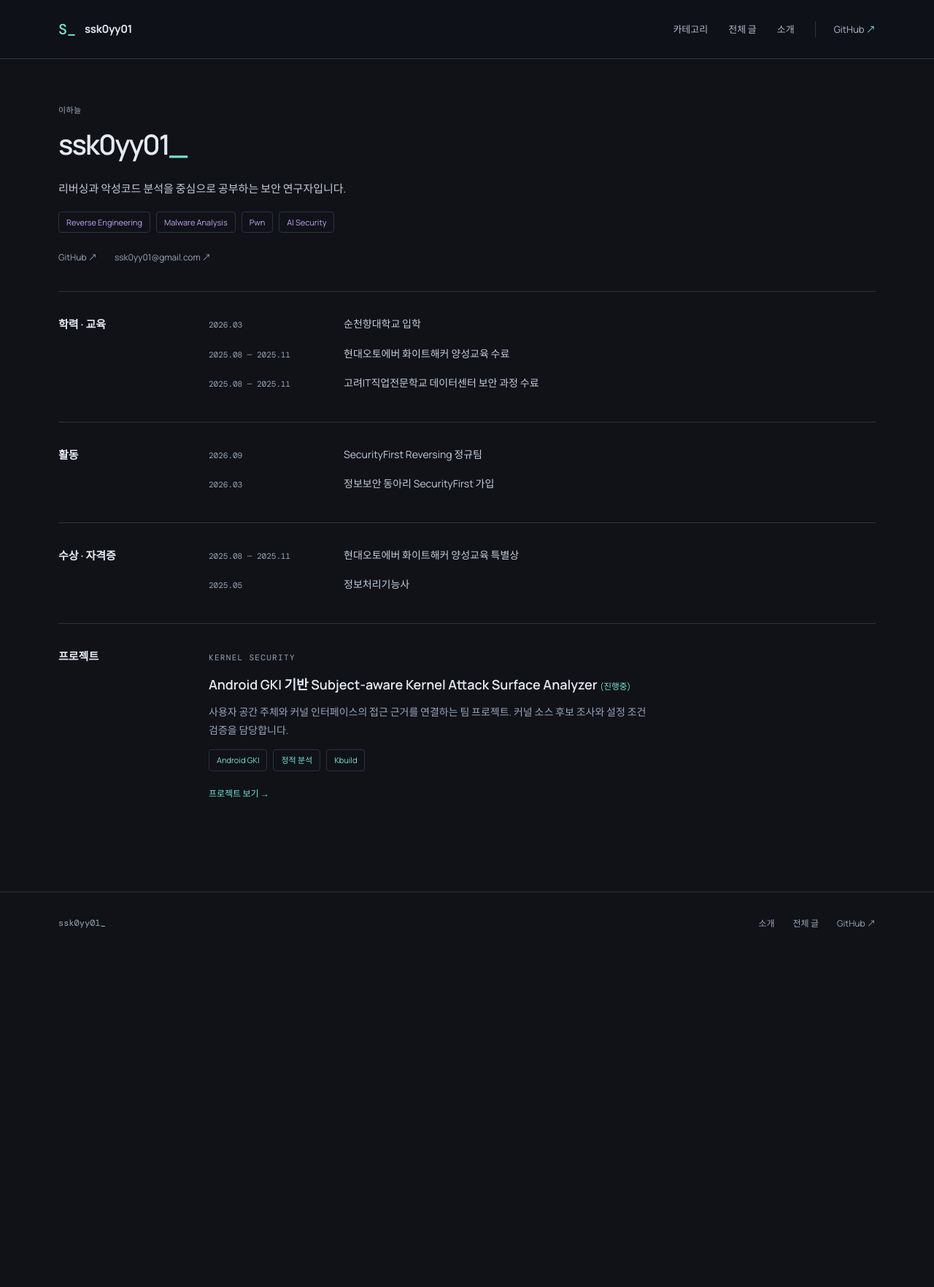
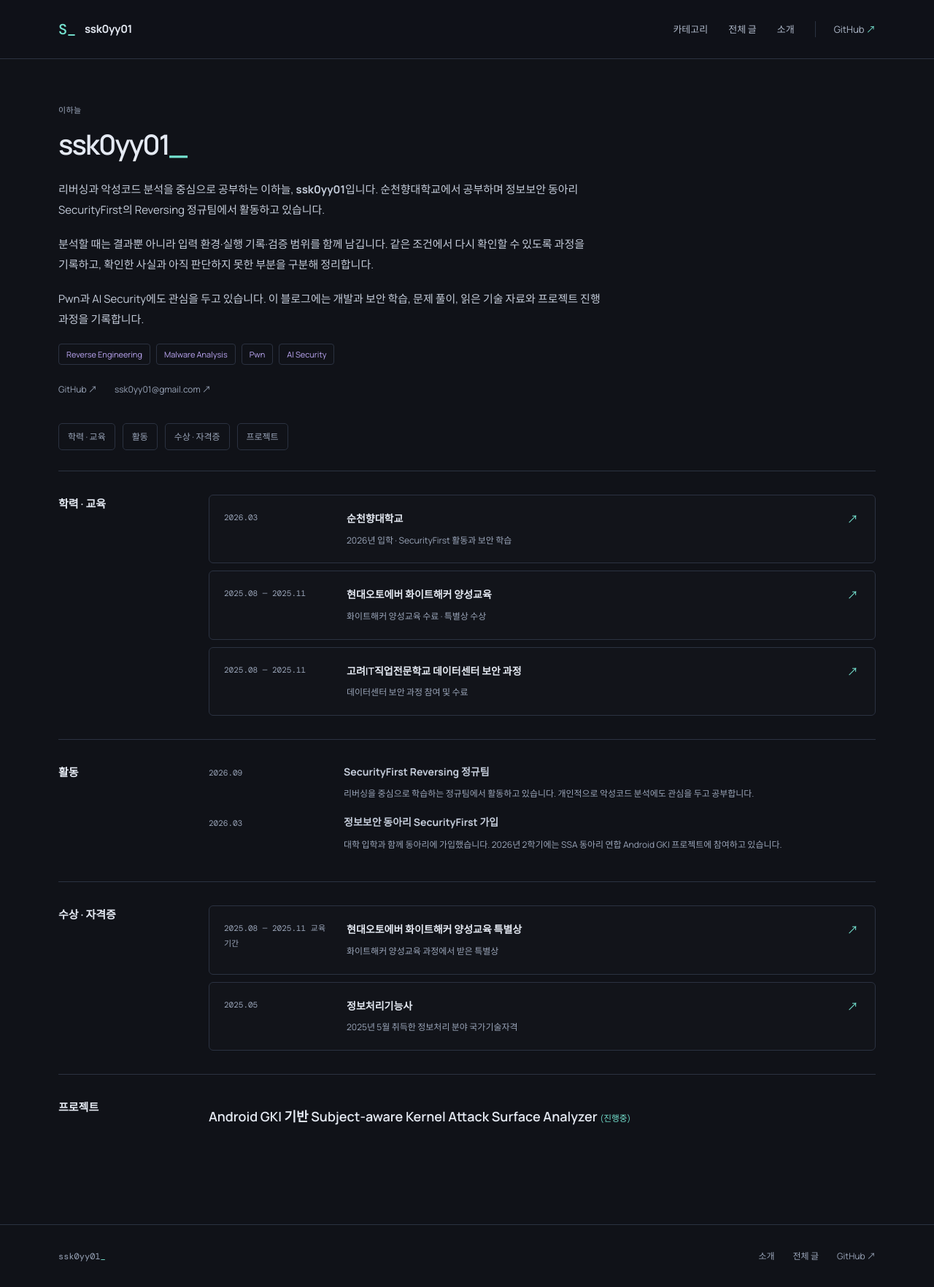
Before and after one commit to ssk0yy01/ssk0yy01.github.io, a Jekyll site: the page built from about/index.html, in a window 1280 px wide. Shown: the whole page at 73% size. Built offline with Jekyll 4.4.1, drawn with Linux system fonts in a browser that asks for light colours; before the commit the page ends 1308 px from its top, so only the background shows below that.

Commit message:
Expand profile with credential pages and optional evidence galleries

```diff
--- a/_config.yml
+++ b/_config.yml
@@ -6,6 +6,16 @@
 timezone: Asia/Seoul
 permalink: /posts/:title/
 markdown: kramdown
+collections:
+  credentials:
+    output: true
+    permalink: /about/:name/
+defaults:
+  - scope:
+      path: ""
+      type: credentials
+    values:
+      layout: credential
 exclude:
   - README.md
   - tests
--- /dev/null
+++ b/_credentials/autoever-award.md
@@ -0,0 +1,16 @@
+---
+title: 현대오토에버 화이트해커 양성교육 특별상
+group: awards
+kind: 수상
+period: "2025.08 — 2025.11 교육 기간"
+result: 특별상
+order: 1
+summary: "화이트해커 양성교육 과정에서 받은 특별상"
+evidence: []
+---
+
+## 수상 기록
+
+**현대오토에버 화이트해커 양성교육 특별상**을 수상했습니다. 교육 참여 기간은 2025년 8월부터 11월까지입니다.
+
+교육 수료와 수상은 각각의 이력으로 정리했습니다. 과정 참여 내용은 [화이트해커 양성교육 상세 페이지]({{ '/about/autoever-training/' | relative_url }})에서 확인할 수 있습니다.
--- /dev/null
+++ b/_credentials/autoever-training.md
@@ -0,0 +1,18 @@
+---
+title: 현대오토에버 화이트해커 양성교육
+group: education
+kind: 교육
+period: "2025.08 — 2025.11"
+result: 수료
+order: 2
+summary: "화이트해커 양성교육 수료 · 특별상 수상"
+evidence: []
+---
+
+## 교육 이력
+
+2025년 8월부터 11월까지 **현대오토에버 화이트해커 양성교육**에 참여해 과정을 수료했습니다. 리버싱과 악성코드 분석을 중심으로 보안 공부를 이어가는 과정에서 참여한 교육 이력입니다.
+
+## 관련 수상
+
+해당 교육에서 **특별상**을 수상했습니다. 수상 기록과 상장 자료는 [특별상 상세 페이지]({{ '/about/autoever-award/' | relative_url }})에서 별도로 정리합니다.
--- /dev/null
+++ b/_credentials/datacenter-training.md
@@ -0,0 +1,16 @@
+---
+title: 고려IT직업전문학교 데이터센터 보안 과정
+group: education
+kind: 교육
+period: "2025.08 — 2025.11"
+result: 수료
+order: 3
+summary: "데이터센터 보안 과정 참여 및 수료"
+evidence: []
+---
+
+## 교육 이력
+
+2025년 8월부터 11월까지 **고려IT직업전문학교 데이터센터 보안 과정**에 참여해 수료했습니다.
+
+보안 학습 과정에서 이수한 교육 중 하나로, 현대오토에버 화이트해커 양성교육과 같은 기간의 이력입니다. 두 교육 기록은 과정명과 수료 자료를 구분해 관리합니다.
--- /dev/null
+++ b/_credentials/information-processing.md
@@ -0,0 +1,16 @@
+---
+title: 정보처리기능사
+group: awards
+kind: 자격증
+period: "2025.05"
+result: 취득
+order: 2
+summary: "2025년 5월 취득한 정보처리 분야 국가기술자격"
+evidence: []
+---
+
+## 자격 취득
+
+2025년 5월 **정보처리기능사**를 취득했습니다.
+
+같은 해 하반기에는 화이트해커 양성교육과 데이터센터 보안 과정을 수료했으며, 이후 대학과 동아리 활동에서 리버싱·악성코드 분석 학습을 이어가고 있습니다.
--- /dev/null
+++ b/_credentials/sch-university.md
@@ -0,0 +1,18 @@
+---
+title: 순천향대학교
+group: education
+kind: 학력
+period: "2026.03"
+result: 입학
+order: 1
+summary: "2026년 입학 · SecurityFirst 활동과 보안 학습"
+evidence: []
+---
+
+## 학력
+
+2026년 3월 순천향대학교에 입학했습니다. 같은 달 정보보안 동아리 **SecurityFirst**에 가입하며 보안 분야의 학습과 동아리 활동을 이어가고 있습니다.
+
+## 함께 이어가는 활동
+
+2026년 9월부터 SecurityFirst Reversing 정규팀에서 활동하고 있습니다. 리버싱과 악성코드 분석에 관심을 두고 공부하며, 2026년 2학기 SSA 동아리 연합 프로젝트에도 참여하고 있습니다.
--- /dev/null
+++ b/_includes/credential-list.html
@@ -0,0 +1,10 @@
+<div class="credential-list">
+  {% assign entries = site.credentials | where: 'group', include.group | sort: 'order' %}
+  {% for entry in entries %}
+  <a class="credential-card" href="{{ entry.url | relative_url }}">
+    <span class="credential-date">{{ entry.period }}</span>
+    <span class="credential-copy"><strong>{{ entry.title }}</strong><span>{{ entry.summary }}</span></span>
+    <span class="credential-arrow" aria-hidden="true">↗</span>
+  </a>
+  {% endfor %}
+</div>
--- a/about/index.html
+++ b/about/index.html
@@ -6,35 +6,31 @@
 <section class="page-head shell profile-head">
   <p class="eyebrow">이하늘</p>
   <h1>ssk0yy01<span class="accent-period">_</span></h1>
-  <p class="profile-summary">리버싱과 악성코드 분석을 중심으로 공부하는 보안 연구자입니다.</p>
+  <p class="profile-summary">리버싱과 악성코드 분석을 중심으로 공부하는 이하늘, <strong>ssk0yy01</strong>입니다. 순천향대학교에서 공부하며 정보보안 동아리 SecurityFirst의 Reversing 정규팀에서 활동하고 있습니다.</p>
+  <p class="profile-summary">분석할 때는 결과뿐 아니라 입력 환경·실행 기록·검증 범위를 함께 남깁니다. 같은 조건에서 다시 확인할 수 있도록 과정을 기록하고, 확인한 사실과 아직 판단하지 못한 부분을 구분해 정리합니다.</p>
+  <p class="profile-summary">Pwn과 AI Security에도 관심을 두고 있습니다. 이 블로그에는 개발과 보안 학습, 문제 풀이, 읽은 기술 자료와 프로젝트 진행 과정을 기록합니다.</p>
   <div class="profile-interests"><span>Reverse Engineering</span><span>Malware Analysis</span><span>Pwn</span><span>AI Security</span></div>
   <div class="profile-links"><a href="https://github.com/ssk0yy01" target="_blank" rel="noopener noreferrer">GitHub ↗</a><a href="mailto:ssk0yy01@gmail.com">ssk0yy01@gmail.com ↗</a></div>
 </section>
+<nav class="shell profile-nav" aria-label="소개 목차"><a href="#education-heading">학력 · 교육</a><a href="#activities-heading">활동</a><a href="#awards-heading">수상 · 자격증</a><a href="#projects-heading">프로젝트</a></nav>
 <div class="shell profile-sections">
   <section class="profile-section" aria-labelledby="education-heading">
     <h2 id="education-heading">학력 · 교육</h2>
-    <dl class="profile-timeline">
-      <div><dt>2026.03</dt><dd>순천향대학교 입학</dd></div>
-      <div><dt>2025.08 — 2025.11</dt><dd>현대오토에버 화이트해커 양성교육 수료</dd></div>
-      <div><dt>2025.08 — 2025.11</dt><dd>고려IT직업전문학교 데이터센터 보안 과정 수료</dd></div>
-    </dl>
+    {% include credential-list.html group='education' %}
   </section>
   <section class="profile-section" aria-labelledby="activities-heading">
     <h2 id="activities-heading">활동</h2>
     <dl class="profile-timeline">
-      <div><dt>2026.09</dt><dd>SecurityFirst Reversing 정규팀</dd></div>
-      <div><dt>2026.03</dt><dd>정보보안 동아리 SecurityFirst 가입</dd></div>
+      <div><dt>2026.09</dt><dd><strong>SecurityFirst Reversing 정규팀</strong><p class="activity-note">리버싱을 중심으로 학습하는 정규팀에서 활동하고 있습니다. 개인적으로 악성코드 분석에도 관심을 두고 공부합니다.</p></dd></div>
+      <div><dt>2026.03</dt><dd><strong>정보보안 동아리 SecurityFirst 가입</strong><p class="activity-note">대학 입학과 함께 동아리에 가입했습니다. 2026년 2학기에는 SSA 동아리 연합 Android GKI 프로젝트에 참여하고 있습니다.</p></dd></div>
     </dl>
   </section>
   <section class="profile-section" aria-labelledby="awards-heading">
     <h2 id="awards-heading">수상 · 자격증</h2>
-    <dl class="profile-timeline">
-      <div><dt>2025.08 — 2025.11</dt><dd>현대오토에버 화이트해커 양성교육 특별상</dd></div>
-      <div><dt>2025.05</dt><dd>정보처리기능사</dd></div>
-    </dl>
+    {% include credential-list.html group='awards' %}
   </section>
   <section class="profile-section" aria-labelledby="projects-heading">
     <h2 id="projects-heading">프로젝트</h2>
-    <a class="profile-project project-link" href="{{ '/projects/android-gki/' | relative_url }}"><span class="small-label">KERNEL SECURITY</span><h3>Android GKI 기반 Subject-aware Kernel Attack Surface Analyzer <span class="project-status">(진행중)</span></h3><p>사용자 공간 주체와 커널 인터페이스의 접근 근거를 연결하는 팀 프로젝트. 커널 소스 후보 조사와 설정 조건 검증을 담당합니다.</p><div class="profile-tools"><span>Android GKI</span><span>정적 분석</span><span>Kbuild</span></div><span class="project-open">프로젝트 보기 →</span></a>
+    <div class="profile-project"><h3>Android GKI 기반 Subject-aware Kernel Attack Surface Analyzer <span class="project-status">(진행중)</span></h3></div>
   </section>
 </div>
--- a/assets/style.css
+++ b/assets/style.css
@@ -168,11 +168,33 @@
 .profile-project h3 { font-size: 18px; font-weight: 600; margin: 10px 0; }
 .profile-project p { max-width: 640px; color: var(--muted); font-size: 14px; word-break: keep-all; }
 .profile-tools span { color: var(--cyan); }
-.project-link { display: block; border-radius: 6px; overflow-wrap: anywhere; }
-.project-link:hover h3, .project-link:focus-visible h3 { color: var(--cyan); }
-.project-link:focus-visible { outline: 2px solid var(--cyan); outline-offset: 8px; }
 .project-status { color: var(--cyan); font-size: .65em; font-weight: 400; white-space: nowrap; }
-.project-open { display: inline-block; margin-top: 20px; color: var(--cyan); font-size: 12px; }
+.profile-summary { max-width: 760px; line-height: 1.9; }
+.profile-summary + .profile-summary { margin-top: 12px; }
+.profile-nav { display: flex; flex-wrap: wrap; gap: 10px; padding-bottom: 28px; }
+.profile-nav a { padding: 7px 12px; border: 1px solid var(--line); border-radius: 5px; color: var(--muted); font-size: 12px; }
+.profile-nav a:hover { color: var(--cyan); border-color: var(--cyan); }
+.profile-section { scroll-margin-top: 30px; }
+.profile-section h2 { scroll-margin-top: 30px; }
+.credential-list { display: grid; gap: 10px; }
+.credential-card { display: grid; grid-template-columns: 150px minmax(0, 1fr) 18px; gap: 18px; padding: 20px; border: 1px solid var(--line); border-radius: 6px; background: #ffffff02; }
+.credential-card:hover { border-color: #75e3d070; background: #75e3d006; }
+.credential-card:focus-visible { outline: 2px solid var(--cyan); outline-offset: 3px; }
+.credential-date { color: var(--muted); font: 11px/1.9 'DM Mono', monospace; }
+.credential-copy strong { display: block; font-size: 14px; font-weight: 600; line-height: 1.7; word-break: keep-all; }
+.credential-copy > span, .activity-note { display: block; margin: 7px 0 0; font-size: 12px; color: var(--muted); line-height: 1.8; }
+.credential-arrow { color: var(--cyan); }
+.evidence-gallery { margin-top: 40px; border-top: 1px solid var(--line); }
+.evidence-gallery figure { margin: 24px 0; }
+.evidence-gallery img { display: block; max-width: 100%; height: auto; margin-inline: auto; border: 1px solid var(--line); border-radius: 6px; }
+.evidence-gallery figcaption { text-align: center; font-size: 12px; margin-top: 10px; }
+.evidence-gallery figcaption span { color: var(--muted); }
+@media (max-width: 900px) {
+  .credential-card { grid-template-columns: minmax(0, 1fr) 18px; gap: 7px 12px; }
+  .credential-date { grid-column: 1; }
+  .credential-copy { grid-column: 1; }
+  .credential-arrow { grid-column: 2; grid-row: 1 / 3; align-self: center; }
+}
 @media (max-width: 700px) {
   .profile-section { grid-template-columns: 1fr; gap: 22px; padding-block: 26px; }
   .profile-timeline > div { grid-template-columns: 1fr; gap: 3px; padding-block: 12px; }
--- a/projects/android-gki.md
+++ /dev/null
@@ -1,53 +0,0 @@
----
-layout: project
-title: "Android GKI 기반 Subject-aware Kernel Attack Surface Analyzer"
-permalink: /projects/android-gki/
-project_type: KERNEL SECURITY
-status: 진행중
-period: 2026년 2학기 SSA 동아리 연합 프로젝트
-description: "Android GKI 커널 인터페이스 후보 조사와 설정 조건 검증 기록."
----
-
-## 프로젝트 목표
-
-어떤 사용자 공간 주체가 어떤 커널 인터페이스에 접근할 수 있는지, 그 근거를 연결하는 분석기를 만드는 팀 프로젝트입니다. 현재 1차 작업에서는 커널 소스의 인터페이스 후보와 설정 조건, 핸들러·등록 경로의 정적 근거를 모읍니다.
-
-## 담당 역할
-
-소스에서 인터페이스 후보를 찾고, **발견한 후보·설정 때문에 제외된 후보·아직 해석하지 못한 항목**을 구분해 재확인할 수 있도록 정리합니다. 소스 조사, 설정·Kbuild 해석, 계열별 사례 검증이 담당 범위입니다.
-
-예를 들어 `file_operations.unlocked_ioctl = foo_ioctl`에서 `foo_ioctl`은 ioctl 요청을 처리하는 콜백 후보입니다. 후보를 발견한 뒤 설정 조건과 등록 경로를 살피며, 소스에 있다는 사실만으로 앱에서 호출할 수 있다고 판단하지 않습니다.
-
-## 진행 기록
-
-아래 내용은 **2026년 10월 19일 Notion 기록 기준**입니다. 기존 팀 분석기를 검토하고 실험·검수한 결과이며, 분석기 기능을 새로 구현한 성과와는 구분합니다.
-
-### 입력 기준과 재현 환경 정리
-
-- 전달받은 원본 29개 파일의 해시를 기록하고 구현·테스트·문서를 검토했습니다.
-- 기존 Pixel 7 소스를 유지하면서 팀 README에 명시된 Android 14 / Linux 6.1 common 커널 원본을 별도로 확보했습니다.
-- 커밋, 로컬 수정 상태, 도구 버전, 실행 명령과 로그를 기록했습니다. 팀의 로컬 수정 13개는 이번 입력에 반영되지 않았습니다.
-
-### 설정 조건 실험
-
-- **파일 전체 제외:** 설정을 바꿔도 후보 21개를 보존하면서 대상 파일의 `EXCLUDED` / `SELECTED` 상태가 바뀌는지 확인했습니다.
-- **파일 내부 분기:** 후보 21개 중 두 분기 후보만 예상대로 달라지고, 나머지 19개는 동일한지 확인했습니다.
-- **built-in / module:** 작은 예제에서 `IS_ENABLED`와 `IS_REACHABLE`의 문맥 차이가 예상과 일치하는지 확인했습니다.
-
-### 기존 동작 검증
-
-기존 테스트 42개, 작은 Clang 예제 2개, README 커밋의 실제 커널 소스 테스트 14개에 대한 통과 기록을 확보했습니다. **서로 다른 시점과 일부 다른 환경에서 실행한 결과**이며, 전체 58개를 한 번에 실행한 결과는 아닙니다.
-
-실제 소스 테스트는 15개 C 파일에 걸친 14개 검사로, Binder·eventfd·procfs·socket·block·sysctl·Netlink·configfs 등의 선택된 사례를 다룹니다. 해당 실행에서는 실패·오류·건너뜀 없이 통과했습니다.
-
-별도 검수에서 실행기·테스트·로그와 입력 해시를 대조했습니다. 검수 항목 수는 새로 실행한 테스트 수에 포함하지 않았습니다.
-
-## 현재 확인 범위
-
-대표 사례의 기존 동작 검증을 마쳤으며, 전체 소스의 조사 범위와 누락 기준선 작성은 아직 완료되지 않았습니다. 전체 추출 정확도, 최종 빌드 포함 여부, 실기기 접근 가능성 또는 취약점 영향을 확정한 단계가 아닙니다.
-
-실제 최종 `.config`와 compilation database는 이번 검증 대상에 포함되지 않았습니다. 현재 산출물은 입력·실험·검수 기록이며, 프로젝트는 **진행중**입니다.
-
----
-
-[Notion 원문 보기 ↗](https://app.notion.com/p/Android-GKI-Subject-aware-Kernel-Attack-Surface-Analyzer-3ed640930b8a80e68e39e69bb3a3f4cb)
```
Also changed, not shown: _layouts/credential.html (added, +27 -0 lines), _layouts/project.html (deleted, +0 -12 lines), README.md, 1 other file.
